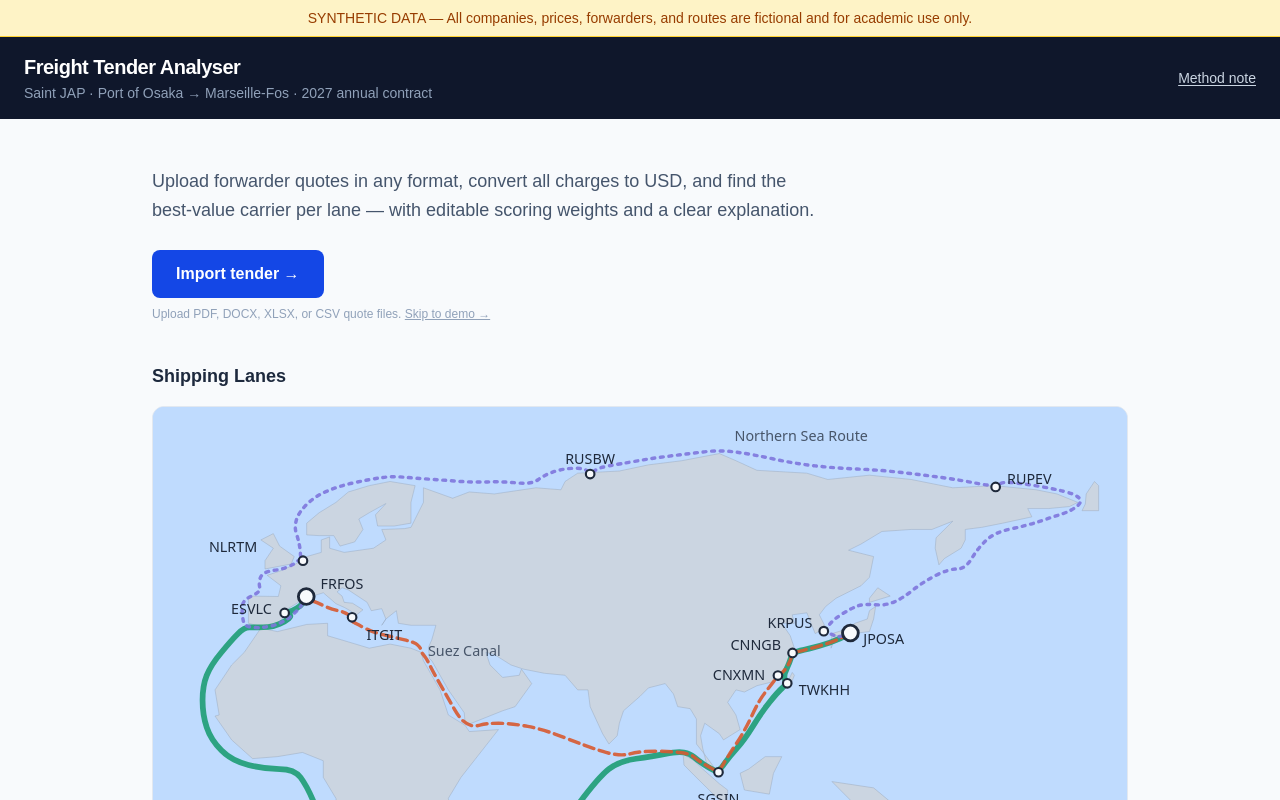
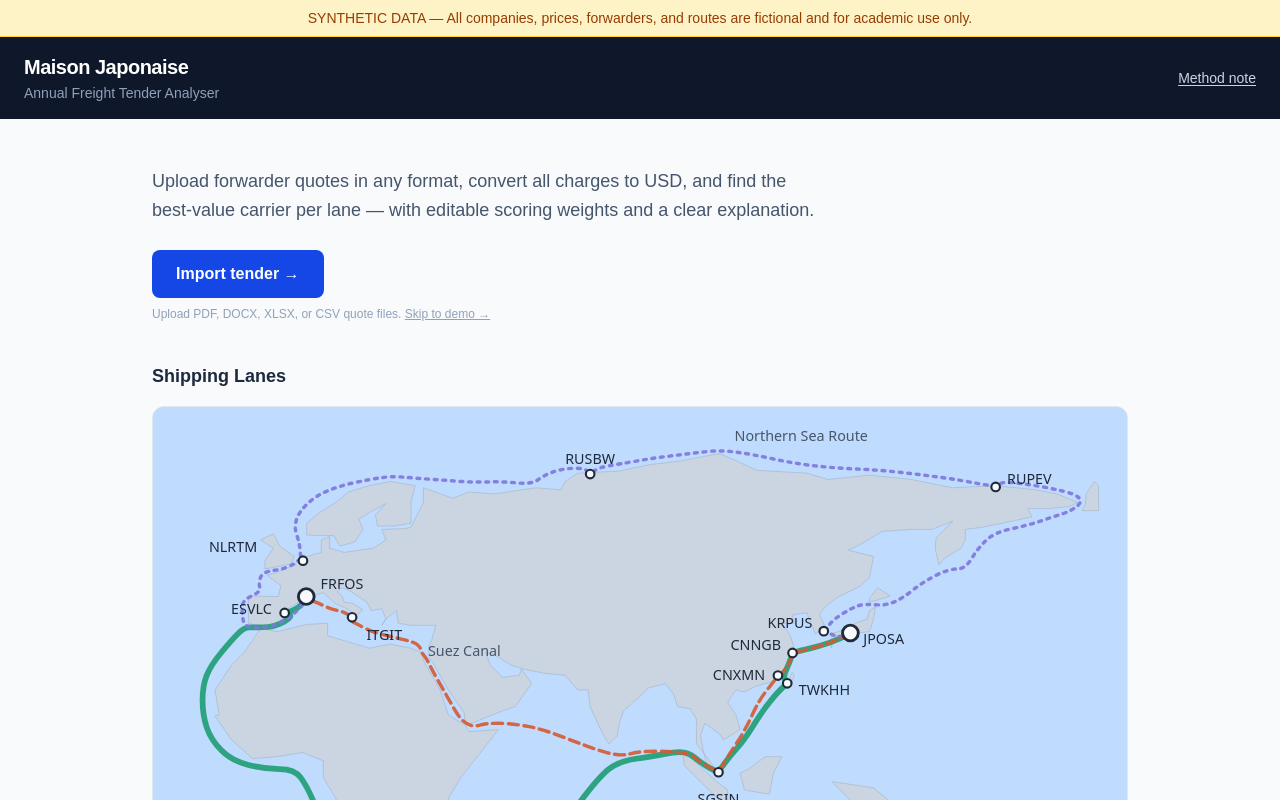
Before and after one commit to RoaringCortex/freight-tender-analyser, a Next.js app: page / in a window 1280 px wide. Shown: the top 800 px of the page. Built offline with nearby package versions, Linux system fonts and the light colour scheme.

Commit message:
Rebrand header to Maison Japonaise / Annual Freight Tender Analyser

```diff
--- a/app/analyse/page.tsx
+++ b/app/analyse/page.tsx
@@ -90,9 +90,9 @@ export default function AnalysePage() {
 
       <header className="bg-slate-900 text-white px-6 py-4 flex items-center justify-between">
         <div>
-          <h1 className="text-xl font-bold tracking-tight">Freight Tender Analyser</h1>
+          <h1 className="text-xl font-bold tracking-tight">Maison Japonaise</h1>
           <p className="text-slate-400 text-sm mt-0.5">
-            Saint JAP · Port of Osaka → Marseille-Fos · 2027 annual contract
+            Annual Freight Tender Analyser
           </p>
         </div>
         <a
--- a/app/layout.tsx
+++ b/app/layout.tsx
@@ -13,8 +13,8 @@ const geistMono = Geist_Mono({
 });
 
 export const metadata: Metadata = {
-  title: "Freight Tender Analyser",
-  description: "Compare freight forwarder quotes for the Saint JAP 2027 tender — synthetic academic project",
+  title: "Maison Japonaise",
+  description: "Annual Freight Tender Analyser — Compare freight forwarder quotes for the 2027 tender.",
 };
 
 export default function RootLayout({ children }: LayoutProps<"/">) {
--- a/app/page.tsx
+++ b/app/page.tsx
@@ -17,9 +17,9 @@ export default function Home() {
       {/* Top navigation bar */}
       <header className="bg-slate-900 text-white px-6 py-4 flex items-center justify-between">
         <div>
-          <h1 className="text-xl font-bold tracking-tight">Freight Tender Analyser</h1>
+          <h1 className="text-xl font-bold tracking-tight">Maison Japonaise</h1>
           <p className="text-slate-400 text-sm mt-0.5">
-            Saint JAP · Port of Osaka → Marseille-Fos · 2027 annual contract
+            Annual Freight Tender Analyser
           </p>
         </div>
         <a
--- a/app/review/page.tsx
+++ b/app/review/page.tsx
@@ -114,9 +114,9 @@ export default function ReviewPage() {
 
       <header className="bg-slate-900 text-white px-6 py-4 flex items-center justify-between">
         <div>
-          <h1 className="text-xl font-bold tracking-tight">Freight Tender Analyser</h1>
+          <h1 className="text-xl font-bold tracking-tight">Maison Japonaise</h1>
           <p className="text-slate-400 text-sm mt-0.5">
-            Saint JAP · Port of Osaka → Marseille-Fos · 2027 annual contract
+            Annual Freight Tender Analyser
           </p>
         </div>
         <a href="/upload" className="text-sm text-slate-300 hover:text-white underline underline-offset-2 transition-colors">
--- a/app/upload/page.tsx
+++ b/app/upload/page.tsx
@@ -104,9 +104,9 @@ export default function UploadPage() {
 
       <header className="bg-slate-900 text-white px-6 py-4 flex items-center justify-between">
         <div>
-          <h1 className="text-xl font-bold tracking-tight">Freight Tender Analyser</h1>
+          <h1 className="text-xl font-bold tracking-tight">Maison Japonaise</h1>
           <p className="text-slate-400 text-sm mt-0.5">
-            Saint JAP · Port of Osaka → Marseille-Fos · 2027 annual contract
+            Annual Freight Tender Analyser
           </p>
         </div>
         <a href="/" className="text-sm text-slate-300 hover:text-white underline underline-offset-2 transition-colors">
```
